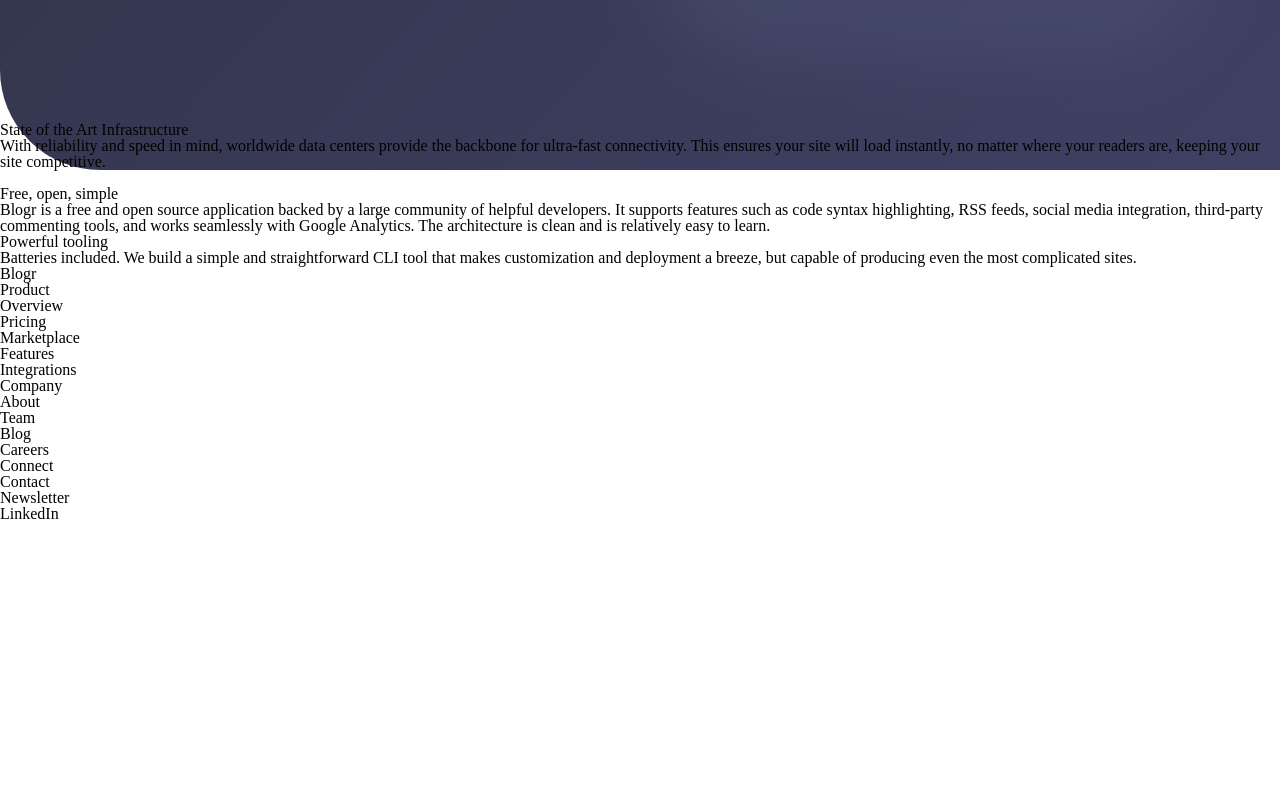
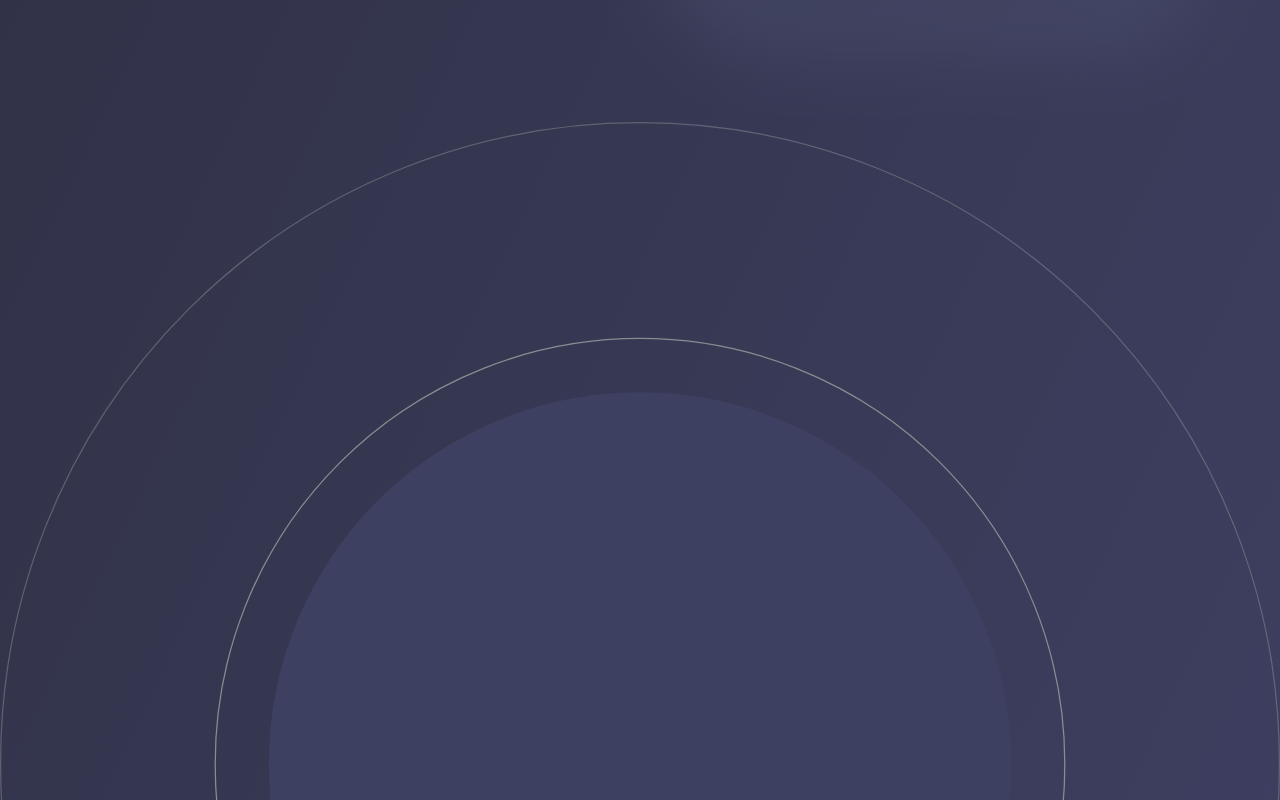
Before and after one commit to romofel/fm-blogr_landing_page, a React (Create React App) app: page / in a window 1280 px wide. Shown: the part 3400-4200 px from the top of the page. Before the commit the page ends 3922 px from the top, so only its background shows below. Built offline with nearby package versions, Linux system fonts and the light colour scheme.

Commit message:
Display the circles in the bg

```diff
--- a/src/App.js
+++ b/src/App.js
@@ -5,6 +5,7 @@ import logo from "./assets/logo.svg";
 import iconArrowDark from "./assets/icon-arrow-dark.svg";
 import illustrationEditorMobile from "./assets/illustration-editor-mobile.svg";
 import illustrationPhones from "./assets/illustration-phones.svg";
+import bgPatternCircles from "./assets/bg-pattern-circles.svg";
 
 function HoverMenuItem({ title, children }) {
   const [isOpen, setIsOpen] = useState(false);
@@ -137,6 +138,7 @@ function SectionState() {
     <section id="state-art">
       <div className="state-art-hero">
         <img src={illustrationPhones} alt="phone illustration" />
+        <img src={bgPatternCircles} alt="pattern circles" />
       </div>
       <h1>State of the Art Infrastructure</h1>
       <p>
```
